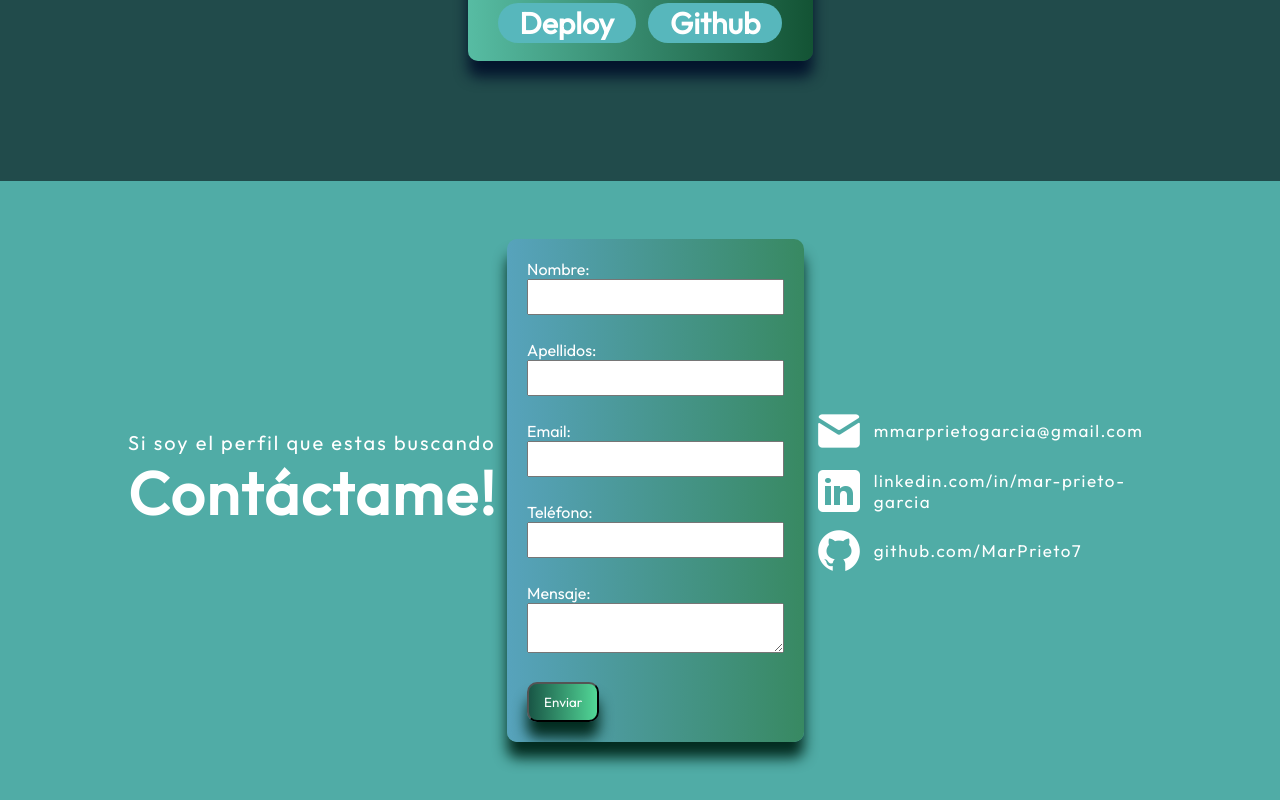
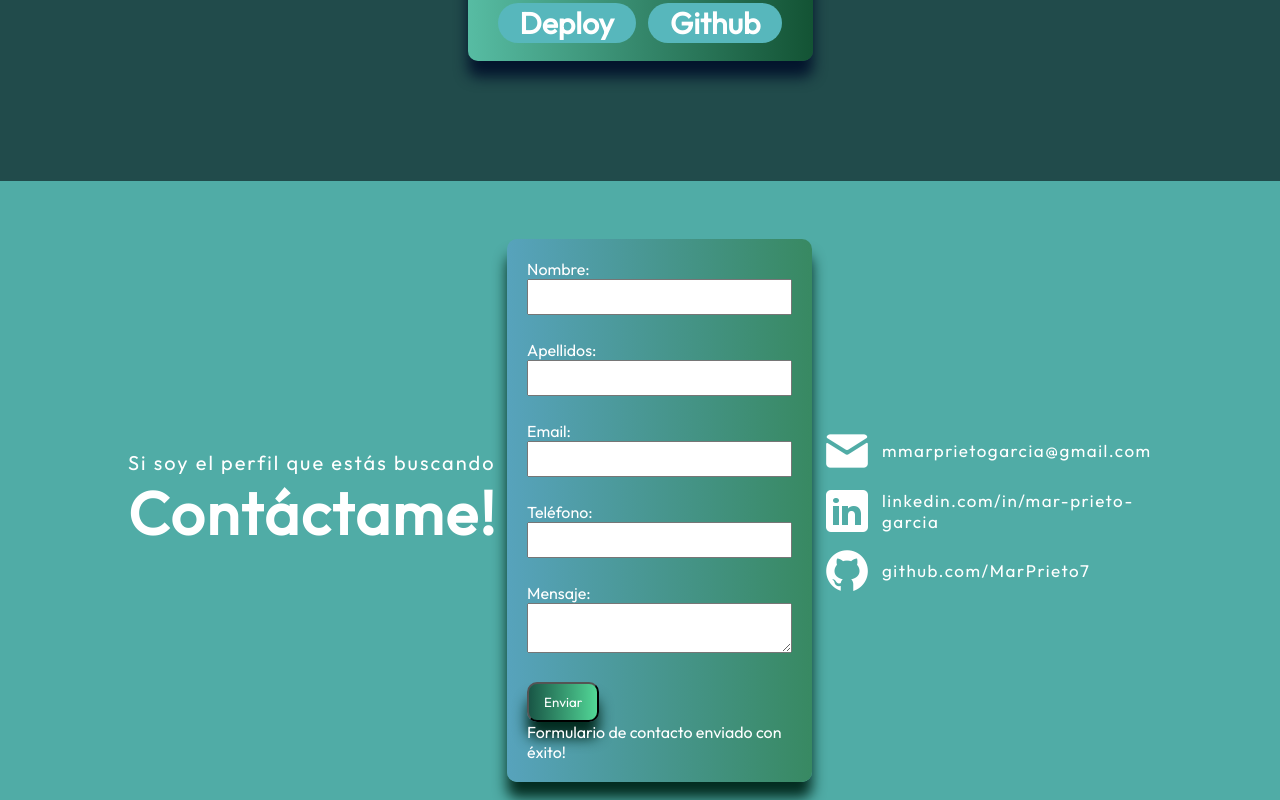
Before and after one commit to MarPrieto7/portfolio, a React (Vite) app: page / in a window 1280 px wide. Both pictures are taken after typing "Sample", "Sample", "name@example.com", "5551234", "Sample" into the empty fields and a click on the button "Enviar". Shown: the part 4085-4885 px from the top of the page. Built offline with nearby package versions, Linux system fonts and the light colour scheme.

Commit message:
Update Contact_message_button.jsx

```diff
--- a/src/components/Contact/Contact.jsx
+++ b/src/components/Contact/Contact.jsx
@@ -11,6 +11,8 @@ export const Contact = () => {
     phone: "",
     message: "",
   });
+
+  const [isFormSubmitted, setIsFormSubmitted] = useState(false);
 
   const handleChange = (e) => {
     const { name, value } = e.target;
@@ -30,16 +32,21 @@ export const Contact = () => {
       phone: "",
       message: "",
     });
+    setIsFormSubmitted(true);
+
+    setTimeout(() => {
+      setIsFormSubmitted(false);
+    }, 3000);
   };
-
   return (
     <footer id="contact" className={styles.container}>
       <div className={styles.text}>
-        <p>Si soy el perfil que estas buscando</p>
+        <p>Si soy el perfil que estás buscando</p>
         <h2>Contáctame!</h2>
       </div>
       <div className={styles.formContainer}>
         <form onSubmit={handleSubmit}>
+          {/* Campos del formulario */}
           <label>
             Nombre:
             <input
@@ -90,22 +97,39 @@ export const Contact = () => {
           </label>
           <button type="submit">Enviar</button>
         </form>
+        {isFormSubmitted && (
+          <p className={styles.successMessage}>
+            Formulario de contacto enviado con éxito!
+          </p>
+        )}
       </div>
       <ul className={styles.links}>
         <li className={styles.link}>
-          <img src={getImageUrl("contact/emailIcon.png")} alt="Email icon" />
-          <a href="mailto:mmarprietogarcia@gmail.com">mmarprietogarcia@gmail.com</a>
+          <img
+            src={getImageUrl("contact/emailIcon.png")}
+            alt="Email icon"
+          />
+          <a href="mailto:mmarprietogarcia@gmail.com">
+            mmarprietogarcia@gmail.com
+          </a>
         </li>
         <li className={styles.link}>
           <img
             src={getImageUrl("contact/linkedinIcon.png")}
             alt="LinkedIn icon"
           />
-          <a href="https://www.linkedin.com/in/mar-prieto-garcia">linkedin.com/in/mar-prieto-garcia</a>
+          <a href="https://www.linkedin.com/in/mar-prieto-garcia">
+            linkedin.com/in/mar-prieto-garcia
+          </a>
         </li>
         <li className={styles.link}>
-          <img src={getImageUrl("contact/githubIcon.png")} alt="Github icon" />
-          <a href="https://www.github.com/MarPrieto7">github.com/MarPrieto7</a>
+          <img
+            src={getImageUrl("contact/githubIcon.png")}
+            alt="Github icon"
+          />
+          <a href="https://www.github.com/MarPrieto7">
+            github.com/MarPrieto7
+          </a>
         </li>
       </ul>
     </footer>
```
